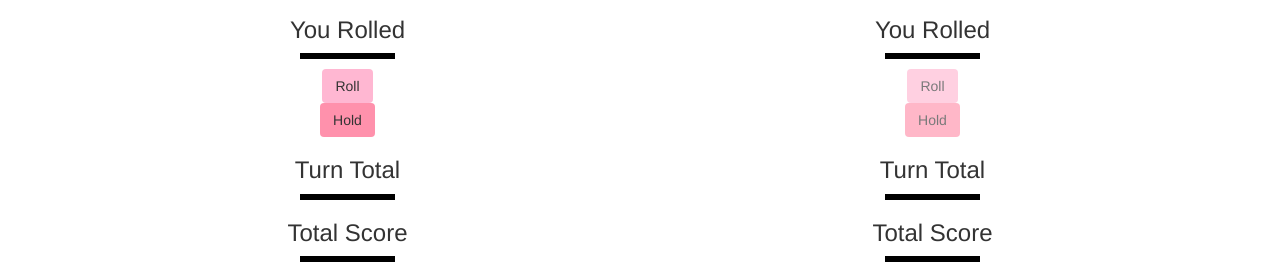
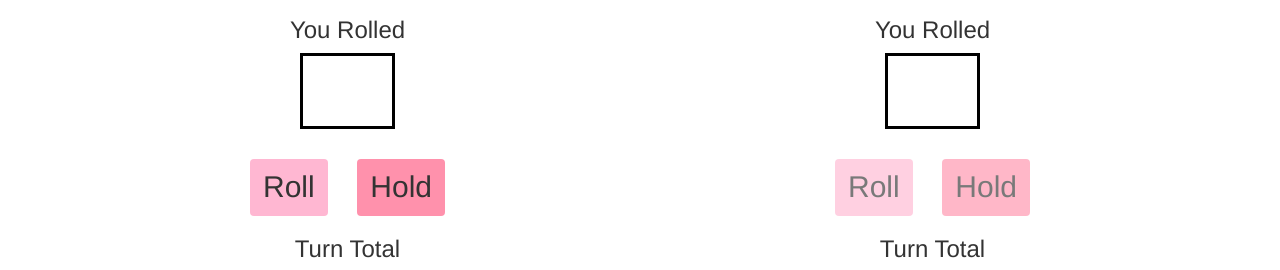
Before and after one commit to kailinishihira/pig-dice, a plain HTML site: page index.html in a window 1280 px wide. Shown: the part 491-761 px from the top of the page. Drawn offline with nearby package versions, Linux system fonts and the light colour scheme.

Commit message:
Change button sizes

```diff
--- a/css/styles.css
+++ b/css/styles.css
@@ -35,6 +35,13 @@ h1 {
   background-color: #9fbfd8;
 }*/
 
+.btn {
+  font-size: 30px;
+  margin-bottom: 20px;
+  margin-top: 20px;
+}
+
+
 .btn-play{
   background-color: #5f7f98;
   color: white;
@@ -42,16 +49,20 @@ h1 {
 
 .btn-hold {
   background-color: #ff91ac;
+  float: right;
+  margin-right: 180px;
 }
 
 .btn-roll {
   background-color: #ffb7d2;
+  float: left;
+  margin-left: 180px;
 }
 
 p {
   font-size: 40px;
   border: solid #000000;
-  /*padding: 35px;*/
+  padding: 35px;
   margin: 0 230px 10px 230px;
 }
 
```
